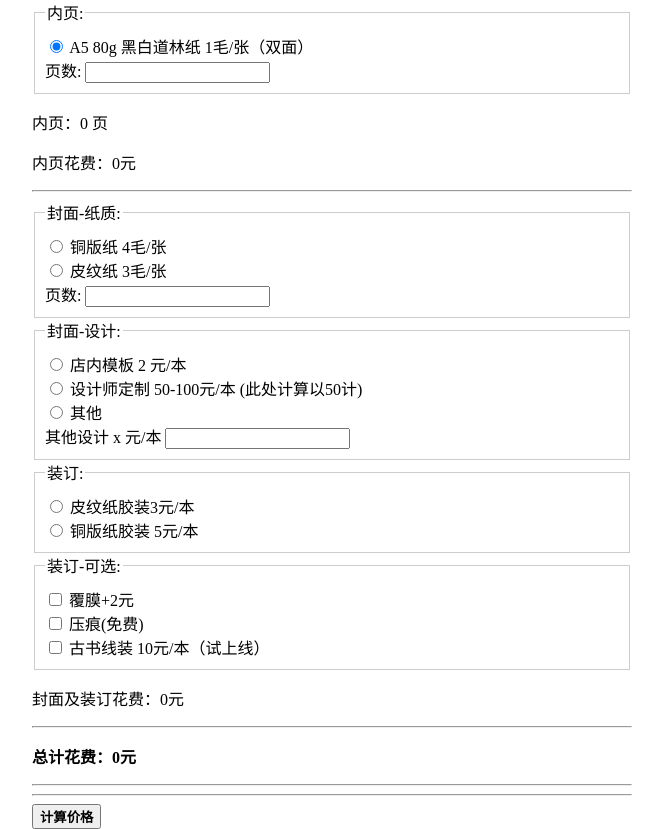
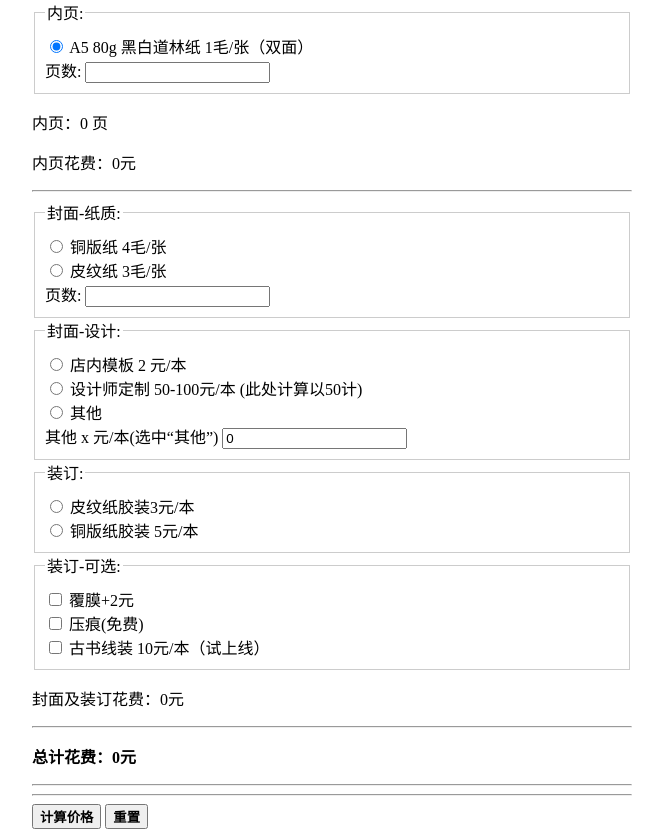
Before and after one commit to huamurui/printing-price-count, a plain HTML site: page index.html in a window 1280 px wide. Shown: the whole page, without its empty margins (308-971 px from the left). Drawn offline with Linux system fonts and the light colour scheme.

Commit message:
Add files via upload

```diff
--- a/index.html
+++ b/index.html
@@ -81,8 +81,8 @@
 
     </div>
     <div>
-      <label for="picDesign22">其他设计 x 元/本 </label>
-      <input type="text" id="picDesign22" name="picDesign" value="">
+      <label for="picDesign22">其他 x 元/本(选中“其他”) </label>
+      <input type="text" id="picDesign22" name="picDesign" value="0">
     </div>
   </fieldset>
 
@@ -133,6 +133,7 @@
 <hr><hr>
 
   <button type="button" style="font-weight: 800;"  onclick="getPrice()">计算价格</button>
+  <button type="button" style="font-weight: 800;"  onclick="reset()">重置</button>
 
 
 
@@ -219,6 +220,31 @@
       totalPrice.innerHTML = pageCountPrice + pageCountPicPrice + picDesignPrice + bookbindingPrice + fuMoPrice + yaHenPrice + xianZhuangPrice + pageTypePicPrice * pageCountPic.value;
   }
 
+  const reset = ()  => {
+    for (let i = 0; i < pageType.length; i++) {
+      pageType[i].checked = false;
+    }
+    pageCount.value = 0;
+    for (let i = 0; i < pageTypePic.length; i++) {
+      pageTypePic[i].checked = false;
+    }
+    pageCountPic.value = 0;
+    for (let i = 0; i < picDesign.length; i++) {
+      picDesign[i].checked = false;
+    }
+    for (let i = 0; i < bookbinding.length; i++) {
+      bookbinding[i].checked = false;
+    }
+    fuMo.checked = false;
+    yaHen.checked = false;
+    xianZhuang.checked = false;
+    totalNum.innerHTML = 0;
+    totalPagePrice.innerHTML = 0;
+    totalBindingPrice.innerHTML = 0;
+    totalPrice.innerHTML = 0;
+    picDesign22.value = 0;
+  }
+
   </script>
 
 </body>
```
